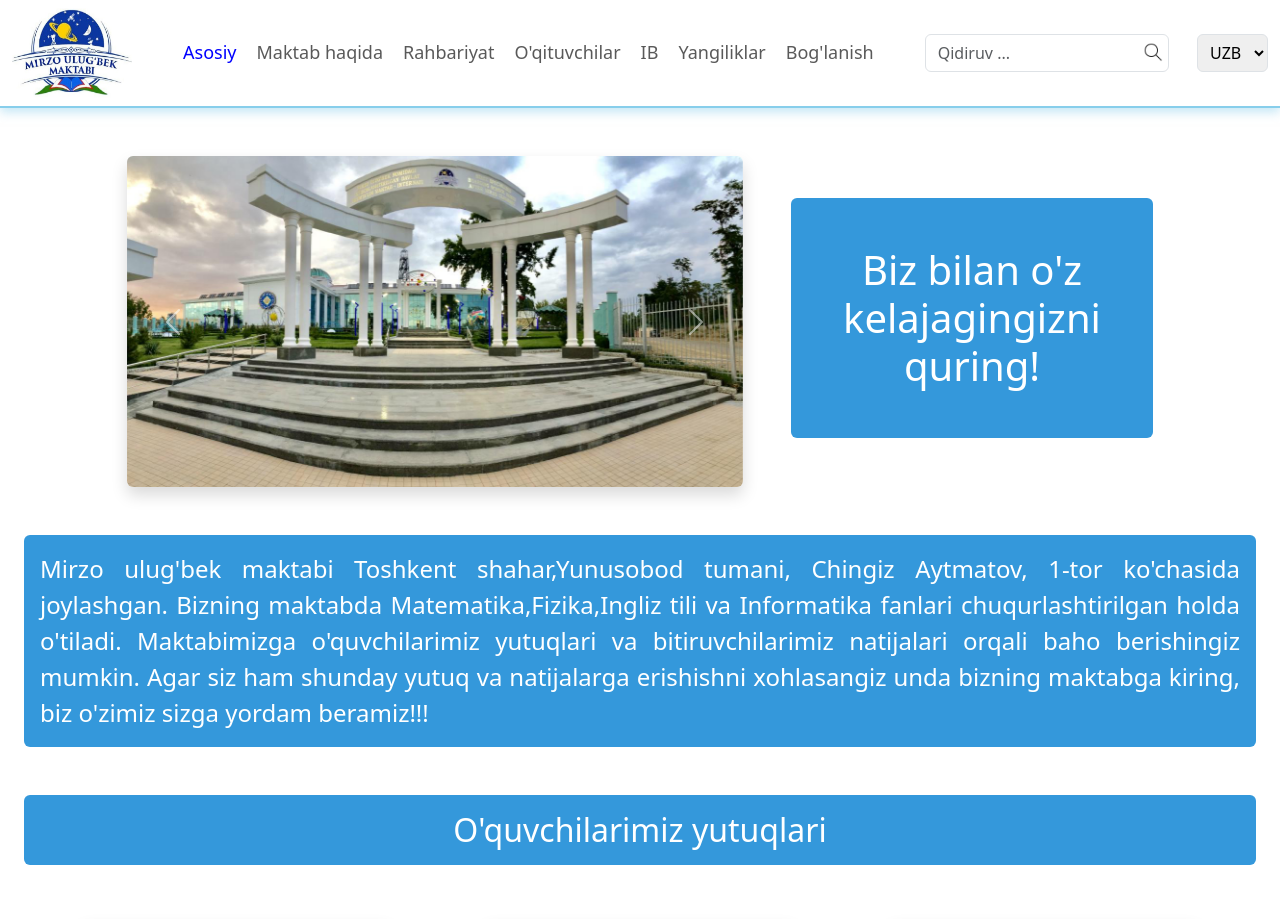
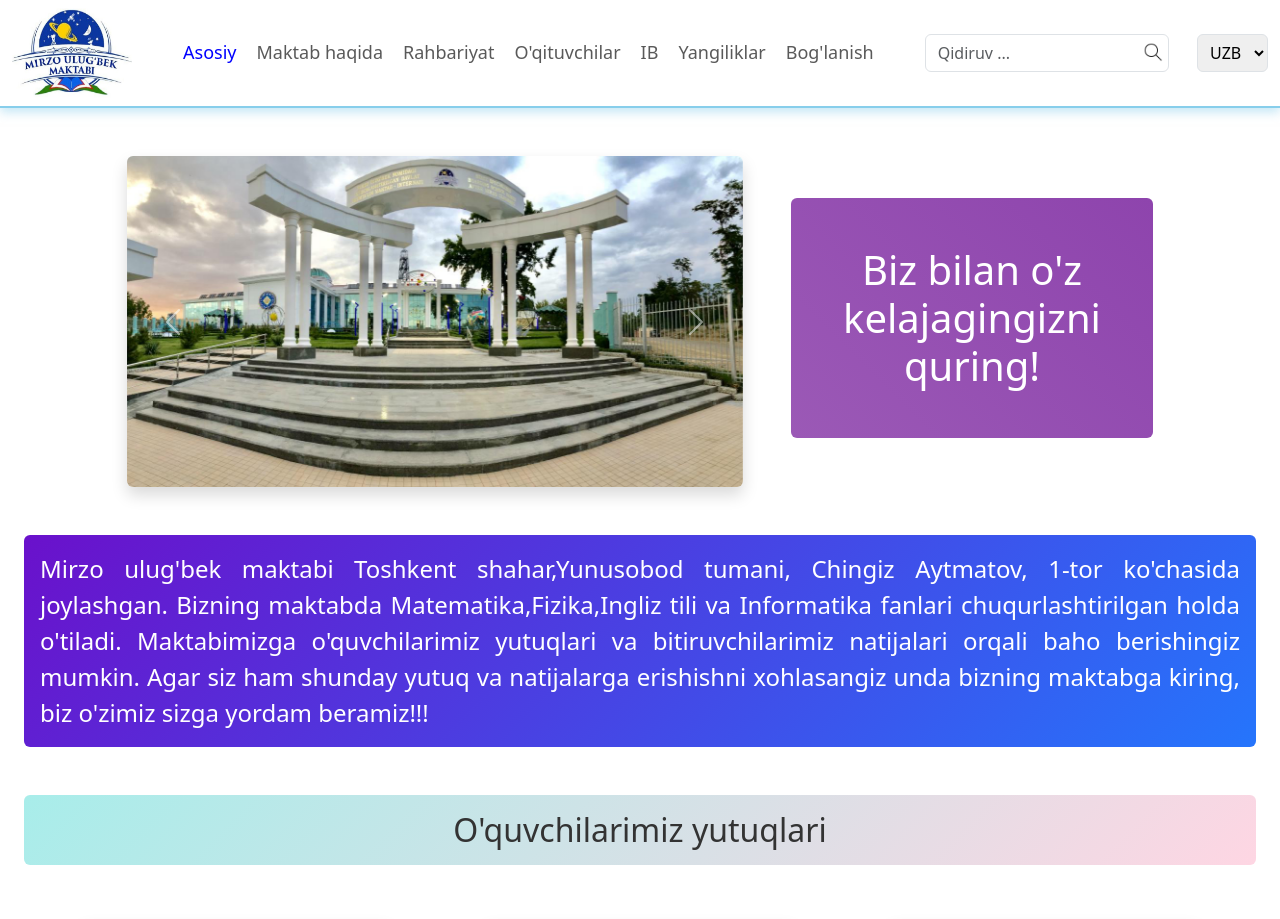
Before and after one commit to umrzoqovndev1998/muim-front, a Vue app: page / in a window 1280 px wide. Shown: the top 919 px of the page. Built offline with nearby package versions, Linux system fonts and the light colour scheme.

Commit message:
added css properties

```diff
--- a/src/pages/Contact.vue
+++ b/src/pages/Contact.vue
@@ -9,7 +9,7 @@
         </div>
         <div class="col-md-6 mb-5">
             <table class="w-100">
-                <thead class="text-center bg-primary text-white">
+                <thead class="text-center bg-color text-white">
                    <tr>
                        <th>Aloqa</th>
                        <th>Ma'lumot</th>
@@ -44,5 +44,9 @@ table{
     background-color: #e3dfdf;
     text-align: center;
 }
+.bg-color{
+    background-color: #f39c12; /* Oltin rang */
+background: linear-gradient(45deg, #f39c12, #e67e22); /* Oltin va issiq to'q sariq gradienti */
 
+}
 </style>
--- a/src/pages/Home.vue
+++ b/src/pages/Home.vue
@@ -54,11 +54,11 @@ let array = [
 </div>
             </div>
             <div class="caption-text mt-5 mt-md-0 col-md-4 d-flex align-items-center justify-content-center">
-                <h1 class="text-center ms-md-5 fw-light bg-color text-white rounded py-xl-5 py-md-1 px-md-1 px-2 py-2">Biz bilan o'z kelajagingizni quring!</h1>
+                <h1 class="text-center ms-md-5 fw-light bg-color-v text-white rounded py-xl-5 py-md-1 px-md-1 px-2 py-2">Biz bilan o'z kelajagingizni quring!</h1>
             </div>
         </div>
         <div class="description-section mt-5">
-            <p class="w-100 mx-auto mb-5 fs-4 text-white bg-color p-3 rounded">
+            <p class="w-100 mx-auto mb-5 fs-4 text-white bg-color-h p-3 rounded">
                 Mirzo ulug'bek maktabi Toshkent shahar,Yunusobod tumani, Chingiz Aytmatov, 1-tor ko'chasida joylashgan.
                 Bizning maktabda Matematika,Fizika,Ingliz tili va Informatika fanlari chuqurlashtirilgan holda o'tiladi.
                 Maktabimizga o'quvchilarimiz yutuqlari va bitiruvchilarimiz natijalari orqali baho berishingiz mumkin.
@@ -66,7 +66,7 @@ let array = [
             </p>
         </div>
         <div class="pupils-results">
-            <h2 class="text-center fw-light text-white bg-color rounded py-3">O'quvchilarimiz yutuqlari</h2>
+            <h2 class="text-center fw-light bg-color-p rounded py-3">O'quvchilarimiz yutuqlari</h2>
             <div class="cards d-flex justify-content-center flex-wrap">
                 <div class="card mt-5 mb-5 shadow mx-xl-5 col-xl-3 p-3" v-for="member in array" :key="member">
                     <img src="../assets/images/enter.jpeg" class="card-img-top rounded" alt="image">
@@ -78,7 +78,7 @@ let array = [
             </div>
         </div>
         <div class="graduates-results">
-            <h2 class="text-center fw-light bg-color text-white py-3 rounded">Bitiruvchilarimiz natijalari</h2>
+            <h2 class="text-center fw-light bg-color-p py-3 rounded">Bitiruvchilarimiz natijalari</h2>
             <div class="cards d-flex justify-content-center flex-wrap">
                 <div class="card mt-5 mb-5 shadow mx-xl-5 col-xl-3 p-3" v-for="member in array">
                     <img src="../assets/images/enter.jpeg" class="card-img-top rounded" alt="image">
@@ -135,4 +135,19 @@ let array = [
     box-shadow: 0px 0px 10px rgba(96, 195, 235); /* Havo rang shadow */
     /* border-bottom: 2px solid #87CEEB; Havo rang chiziq */
 }
+.bg-color-p{
+    background-image: linear-gradient(135deg, #a8edea, #fed6e3);
+    color: #333;
+
+}
+.bg-color-h{
+    background-color: #6a11cb; /* Yorqin binafsha */
+    background-image: linear-gradient(135deg, #6a11cb, #2575fc); /* Binafsha va ko'k gradienti */
+
+}
+.bg-color-v{
+    background-color: #9b59b6; /* Binafsha rang */
+background: linear-gradient(45deg, #9b59b6, #8e44ad); /* Binafsha gradienti */
+
+}
 </style>
--- a/src/pages/News.vue
+++ b/src/pages/News.vue
@@ -86,7 +86,7 @@ let news = [
 
 <template>
     <div class="container-fluid pt-5">
-        <h2 class="news-header text-center fw-light bg-color text-white py-3 rounded">Yangiliklar</h2>
+        <h2 class="news-header text-center fw-light bg-color py-3 rounded">Yangiliklar</h2>
         <div class="news-cards">
             <div class="news-card py-5" v-for="data in news">
                 <p class="text-end px-md-4 mt-3 mt-md-0">{{data.createdAt}}</p>
@@ -108,7 +108,10 @@ let news = [
     text-align: justify !important;
 }
 .bg-color{
-    background-color: #3498DB; /* Ko'k rang */
+    background-color: #a8ff78;
+    background-image: linear-gradient(45deg, #a8ff78, #78ffd6);
+    color: #333;
+
 
 }
 </style>
--- a/src/pages/Teachers.vue
+++ b/src/pages/Teachers.vue
@@ -34,7 +34,7 @@ let teachers = [
 <template>
     <div class="container-fluid pt-5">
         <div class="math-teachers w-100">
-            <h2 class="text-center fw-light bg-color py-3 text-white rounded">Matematika o'qituvchilari</h2>
+            <h2 class="text-center fw-light bg-color py-3 rounded">Matematika o'qituvchilari</h2>
             <div class="list-teachers d-xl-flex flex-xl-wrap justify-content-around d-md-flex flex-md-wrap">
                 <div class="teacher ms-xl-3 me-xl-3 mt-5 mb-5 ms-md-3 me-md-3 col-xl-3 col-md-4 shadow rounded p-3" v-for="teacher in teachers">
                 <div class="image"><img src="../assets/images/enter.jpeg" alt="image" class="w-100 rounded"></div>
@@ -44,7 +44,7 @@ let teachers = [
             </div>
         </div>
     <div class="physics-teachers w-100">
-        <h2 class="text-center fw-light bg-color py-3 text-white rounded">Fizika o'qituvchilari</h2>
+        <h2 class="text-center fw-light bg-color py-3 rounded">Fizika o'qituvchilari</h2>
         <div class="list-teachers d-xl-flex flex-xl-wrap justify-content-around d-md-flex flex-md-wrap">
             <div class="teacher ms-xl-3 me-xl-3 mt-5 mb-5 ms-md-3 me-md-3 col-xl-3 col-md-4 shadow rounded p-3" v-for="teacher in teachers">
                 <div class="image"><img src="../assets/images/enter.jpeg" alt="image" class="w-100 rounded"></div>
@@ -54,7 +54,7 @@ let teachers = [
         </div>
     </div>
     <div class="english-teachers w-100">
-        <h2 class="text-center fw-light bg-color py-3 text-white rounded">Ingliz tili o'qituvchilari</h2>
+        <h2 class="text-center fw-light bg-color py-3 rounded">Ingliz tili o'qituvchilari</h2>
         <div class="list-teachers d-xl-flex flex-xl-wrap justify-content-around d-md-flex flex-md-wrap">
             <div class="teacher ms-xl-3 me-xl-3 mt-5 mb-5 ms-md-3 me-md-3 col-xl-3 col-md-4 shadow rounded p-3" v-for="teacher in teachers">
                 <div class="image"><img src="../assets/images/enter.jpeg" alt="image" class="w-100 rounded"></div>
@@ -64,7 +64,7 @@ let teachers = [
         </div>
     </div>
     <div class="other-teachers w-100">
-        <h2 class="text-center fw-light bg-color py-3 text-white rounded">Boshqa fan o'qituvchilari</h2>
+        <h2 class="text-center fw-light bg-color py-3 rounded">Boshqa fan o'qituvchilari</h2>
         <div class="list-teachers d-xl-flex flex-xl-wrap justify-content-around d-md-flex flex-md-wrap pb-5">
             <div class="teacher ms-xl-3 me-xl-3 mt-5 ms-md-3 me-md-3 col-xl-3 col-md-4 shadow rounded p-3" v-for="teacher in teachers">
                 <div class="image"><img src="../assets/images/enter.jpeg" alt="image" class="w-100 rounded"></div>
@@ -87,7 +87,11 @@ let teachers = [
     background-color: white;
 }
 .bg-color{
-    background-color: #3498DB; /* Ko'k rang */
+    background-image: linear-gradient(135deg, #ff9a9e, #fad0c4, #fad0c4 50%, #fbc2eb 75%);
 
 }
+h2{
+    color: #333;
+    text-shadow: 0 2px 4px rgba(255, 255, 255, 0.6);
+}
 </style>
```
